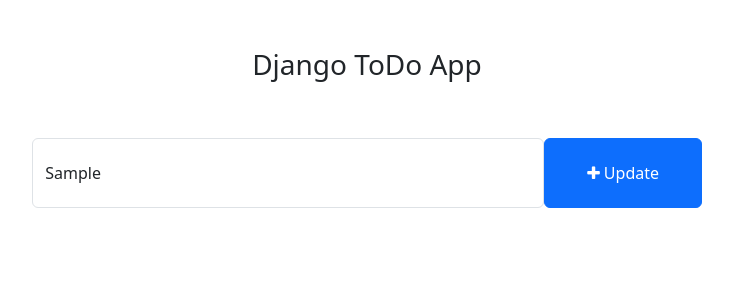
After one commit to Joelvarghese880/TODO, a Django app: page /todo/edit_task/1/ in a window 1280 px wide. The commit adds this page. Shown: the top 300 px of the page, without its empty margins (273-1006 px from the left). Run offline with Django 5.2, Linux system fonts and the light colour scheme; tables that the repository leaves empty hold one stand-in row (values such as "Sample post").

Commit message:
enable the edit button functional to edit task

```diff
--- /dev/null
+++ b/templates/edit_task.html
@@ -0,0 +1,38 @@
+<!DOCTYPE html>
+<html lang="en">
+<head>
+     <meta charset="UTF-8">
+    <meta http-equiv="X-UA-Compatible" content="IE=edge">
+    <meta name="viewport" content="width=device-width, initial-scale=1.0">
+    <title>TODO LIST - Home</title>
+
+    <!-- Bootstrap -->
+    <link href="https://cdn.jsdelivr.net/npm/bootstrap@5.3.0-alpha1/dist/css/bootstrap.min.css" rel="stylesheet" integrity="sha384-GLhlTQ8iRABdZLl6O3oVMWSktQOp6b7In1Zl3/Jr59b6EGGoI1aFkw7cmDA6j6gD" crossorigin="anonymous">
+    <script src="https://cdn.jsdelivr.net/npm/bootstrap@5.3.0-alpha1/dist/js/bootstrap.bundle.min.js" integrity="sha384-w76AqPfDkMBDXo30jS1Sgez6pr3x5MlQ1ZAGC+nuZB+EYdgRZgiwxhTBTkF7CXvN" crossorigin="anonymous"></script>
+    <!-- Font Awesome Icons -->
+    <link rel="stylesheet" href="https://cdnjs.cloudflare.com/ajax/libs/font-awesome/4.7.0/css/font-awesome.min.css">
+
+    <style>
+        .form-control{
+        padding: 1.375rem .75rem !important;
+    }
+    </style>
+</head>
+<body>
+   <div class="container">
+        <h3 class="pt-5 text-center">Django ToDo App</h3>
+
+                <!-- To Do Form -->
+                <form action="{% url 'edit_task' get_task.id  %}" method="POST" >
+                    {% csrf_token %}
+                    <div class="form-group pt-5 m-auto" style="width: 60%;">
+                        <span style="display: flex;">
+                            <input type="text" name ="task" class="form-control" placeholder="Add a task" value="{{ get_task.task }}">
+                            <button type="submit" class="btn btn-primary" style="width: 200px;"><i class="fa fa-plus"></i> Update</button>
+                        </span>
+                    </div>
+                </form>
+
+    </div>
+</body>
+</html>
--- a/templates/home.html
+++ b/templates/home.html
@@ -34,7 +34,7 @@
                         <span style="position: relative; float: right;">
                             <a href="{% url 'mark_as_done' task.pk %}" class="btn btn-success"><i class="fa fa-check"></i> Mark as Done</a>
                             <a class="btn btn-danger"><i class="fa fa-trash"></i></a>
-                            <a class="btn btn-primary"><i class="fa fa-pencil"></i></a>
+                            <a href="{% url 'edit_task' task.pk %}" class="btn btn-primary"><i class="fa fa-pencil"></i></a>
                         </span>
                     </div>
                 </div>
--- a/todo/urls.py
+++ b/todo/urls.py
@@ -5,4 +5,5 @@ urlpatterns = [
     path('add_task/', views.add_task, name='add_task'),
     path('mark_as_done/<int:pk>/',views.mark_as_done,name="mark_as_done"),
     path('mark_as_undo/<int:pk>/',views.mark_as_undo,name="mark_as_undo"),
+    path('edit_task/<int:pk>/',views.edit_task,name="edit_task"),
 ]
--- a/todo/views.py
+++ b/todo/views.py
@@ -1,4 +1,4 @@
-from django.shortcuts import get_object_or_404, redirect
+from django.shortcuts import get_object_or_404, redirect, render
 from todo.models import Task
 
 # Create your views here.
@@ -19,3 +19,16 @@ def mark_as_undo(request, pk):
     task.is_completed = False
     task.save()
     return redirect('home')
+
+def edit_task(request, pk):
+    get_task = get_object_or_404(Task, pk=pk)
+    if request.method == 'POST':
+        new_task = request.POST['task']
+        get_task.task = new_task
+        get_task.save()
+        return redirect('home')
+    else:
+        context = {
+            'get_task': get_task
+        }
+        return render(request,'edit_task.html',context)
```
